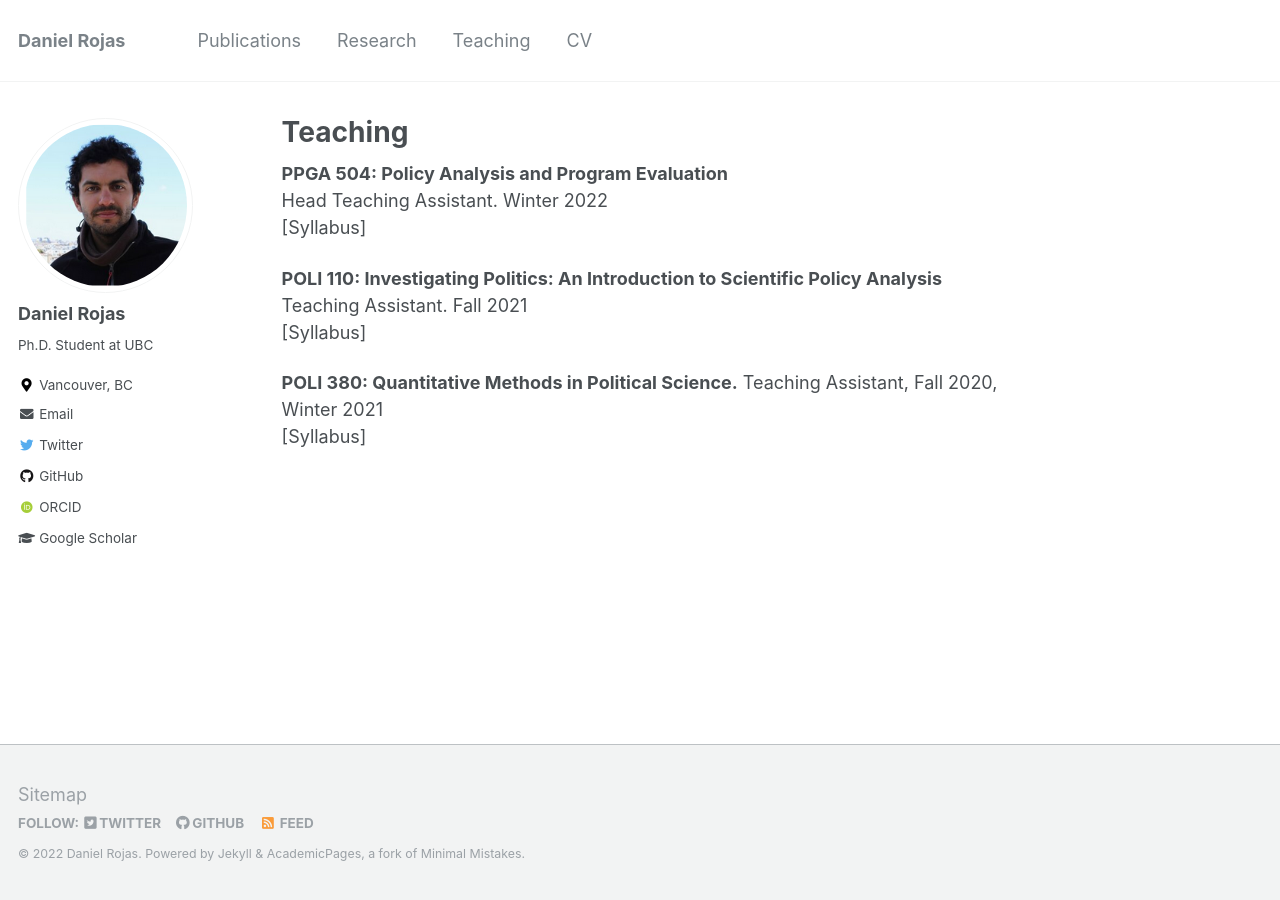
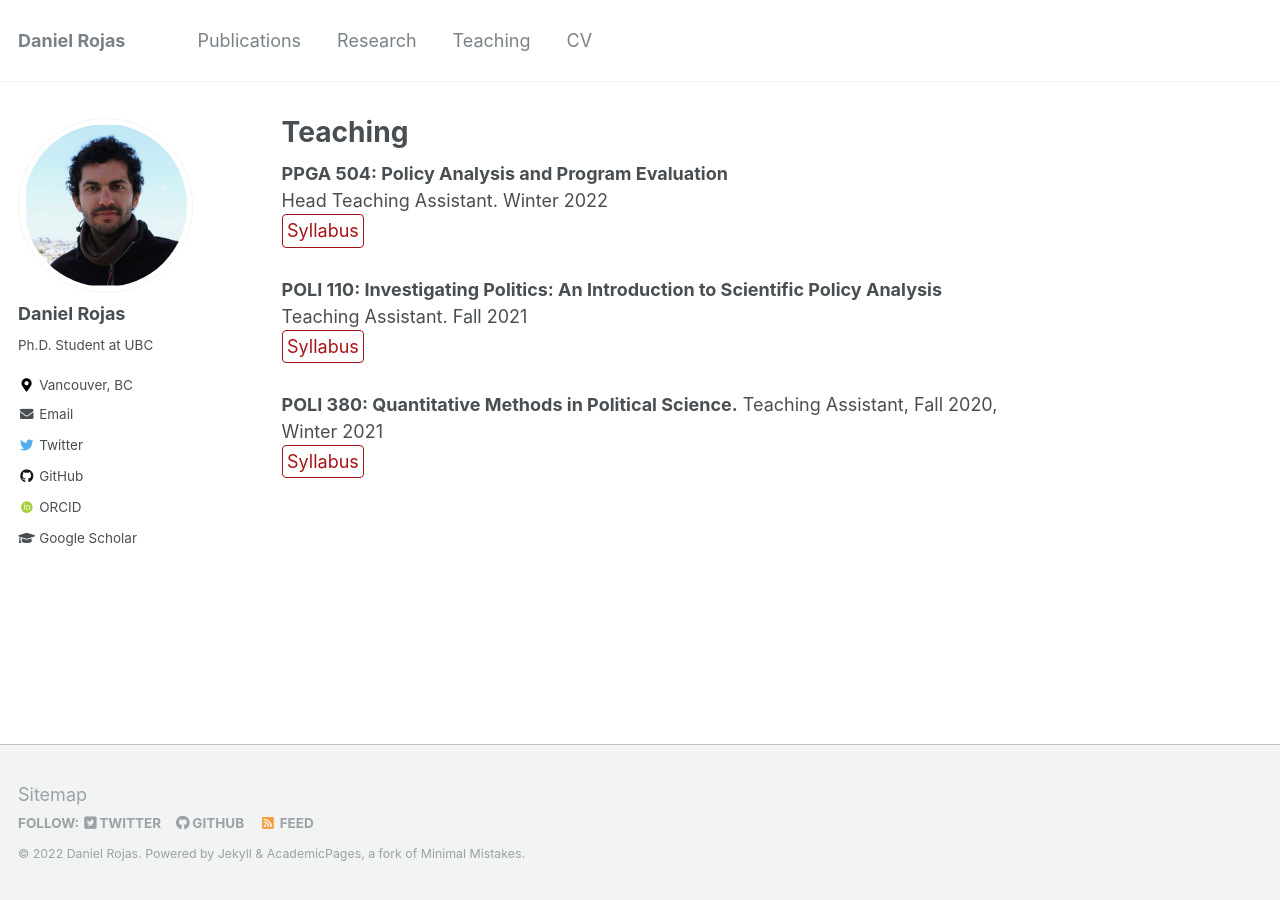
Before and after one commit to danielrojaslozano/danielrojaslozano.github.io, a Jekyll site: the page built from _pages/teaching.md, in a window 1280 px wide. Built offline with Jekyll 4.4.1, drawn with Linux system fonts in a browser that asks for light colours; some web fonts are replaced; part of the change alters nothing that is shown.

```diff
--- a/_pages/teaching.md
+++ b/_pages/teaching.md
@@ -5,12 +5,12 @@ title: "Teaching"
 
 **PPGA 504: Policy Analysis and Program Evaluation** <br />
 Head Teaching Assistant. Winter 2022 <br />
-[Syllabus]
+[Syllabus](/files/pdf/teaching/PPGA504_Syllabus.pdf){: .btn--research}
 
 **POLI 110: Investigating Politics: An Introduction to Scientific Policy Analysis** <br />
 Teaching Assistant. Fall 2021 <br />
-[Syllabus]
+[Syllabus](/files/pdf/teaching/POLI 110 Syllabus Fall 2021.pdf){: .btn--research}
 
 **POLI 380: Quantitative Methods in Political Science.**
 Teaching Assistant, Fall 2020, Winter 2021 <br />
-[Syllabus]
+[Syllabus](/files/pdf/teaching/POLI 380 Syllabus Cutler 2020W1.pdf){: .btn--research}
```
